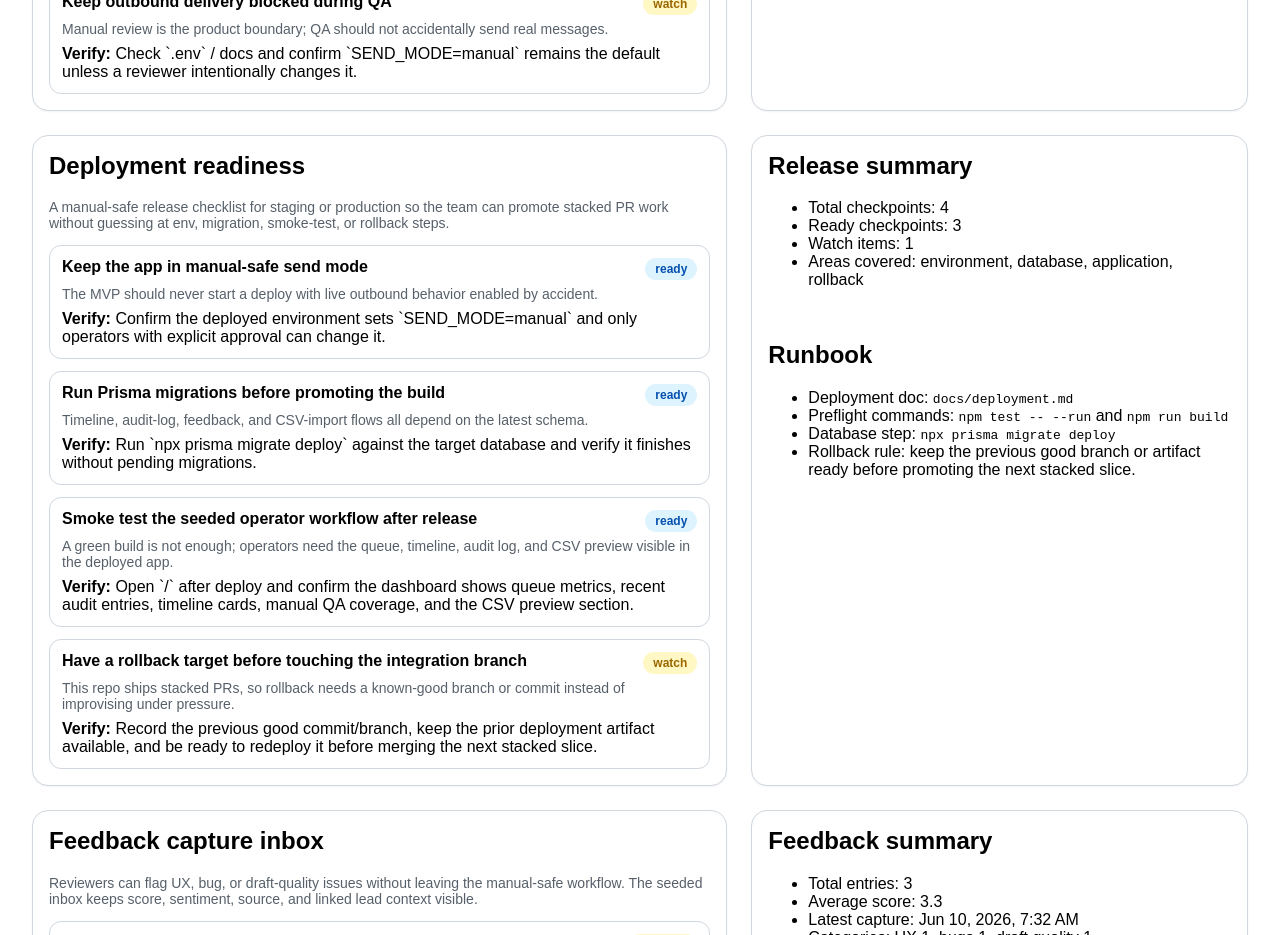
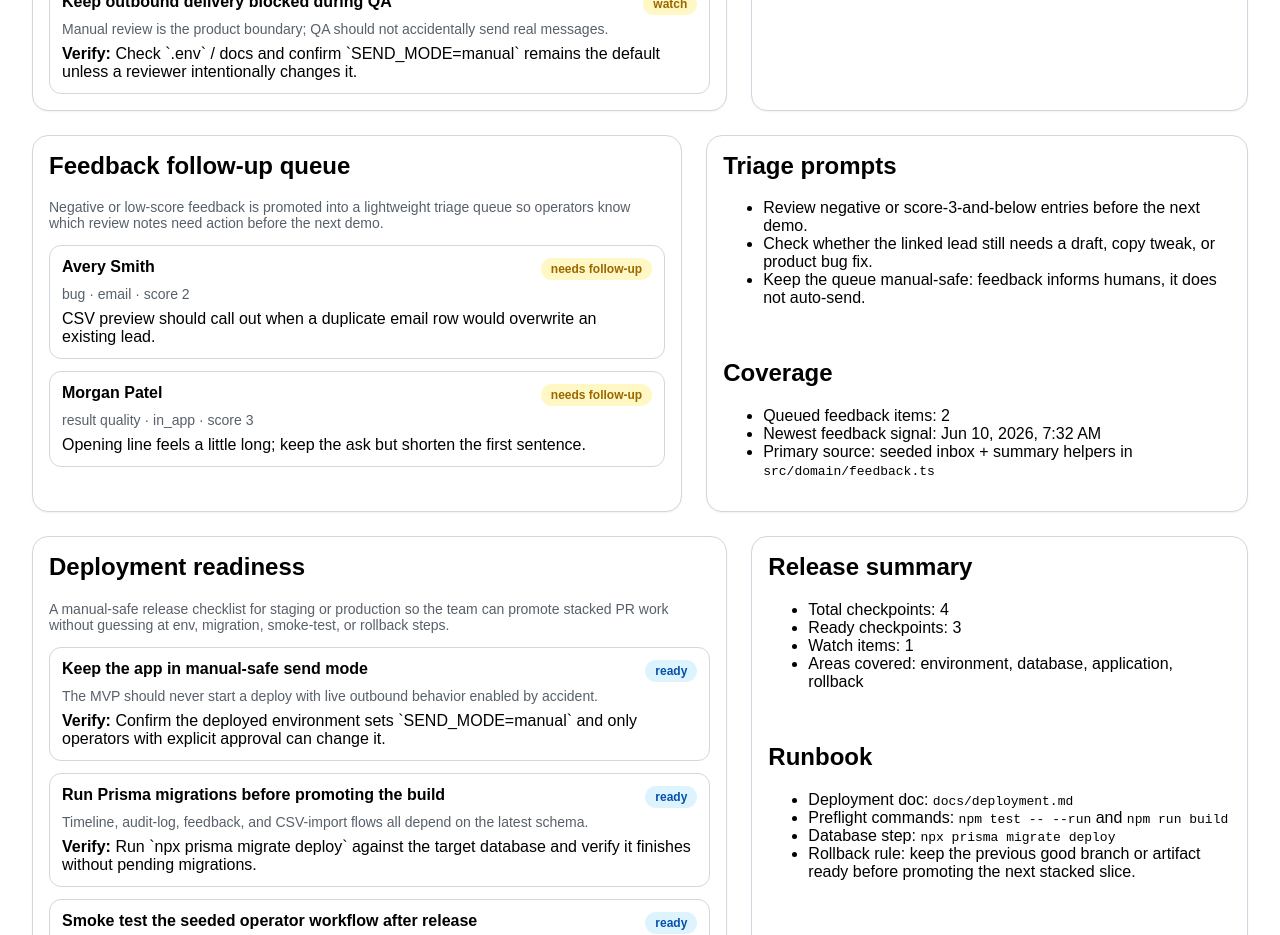
Before and after one commit to mendyraul/sales-followup-copilot, a Next.js app: page / in a window 1280 px wide. Shown: the part 2420-3355 px from the top of the page. Built offline with nearby package versions, Linux system fonts and the light colour scheme.

Commit message:
feat: add feedback follow-up queue

```diff
--- a/src/app/page.tsx
+++ b/src/app/page.tsx
@@ -8,7 +8,7 @@ import { demoLeadNotes, demoTimelineEntries } from '../data/demoTimeline';
 import { recentAuditEntries, summarizeAuditCoverage } from '../domain/audit';
 import { parseLeadCsvPreview } from '../domain/csv-import';
 import { summarizeDeploymentChecklist } from '../domain/deployment';
-import { recentFeedback, summarizeFeedback } from '../domain/feedback';
+import { feedbackNeedsAttention, recentFeedback, summarizeFeedback } from '../domain/feedback';
 import { summarizeManualQaChecklist } from '../domain/manual-qa';
 import { needsAttention } from '../domain/queue';
 import { entriesForLead, notePreview, notesForLead, summarizeTimeline } from '../domain/timeline';
@@ -19,6 +19,7 @@ const queue = needsAttention(demoLeads);
 const deploymentSummary = summarizeDeploymentChecklist(demoDeploymentChecklist);
 const feedbackSummary = summarizeFeedback(demoFeedbackEntries);
 const latestFeedback = recentFeedback(demoFeedbackEntries);
+const feedbackFollowUps = feedbackNeedsAttention(demoFeedbackEntries);
 const manualQaSummary = summarizeManualQaChecklist(demoManualQaChecklist);
 const timelineSummary = summarizeTimeline(demoTimelineEntries, demoLeadNotes);
 const csvPreview = parseLeadCsvPreview(`name,email,phone,source,status
@@ -193,6 +194,53 @@ export default function HomePage() {
               <li>Checklist doc: <code>docs/manual-qa.md</code></li>
               <li>Regression commands: <code>npm test -- --run</code> and <code>npm run build</code></li>
               <li>Leave <code>SEND_MODE=manual</code> in place for normal QA.</li>
+            </ul>
+          </div>
+        </div>
+      </section>
+
+      <section style={{ display: 'grid', gap: 24, gridTemplateColumns: '1.2fr 1fr' }}>
+        <div style={panelStyle}>
+          <h2 style={{ marginTop: 0 }}>Feedback follow-up queue</h2>
+          <p style={mutedStyle}>
+            Negative or low-score feedback is promoted into a lightweight triage queue so operators know which review notes need action before the next demo.
+          </p>
+
+          <ul style={{ listStyle: 'none', padding: 0, margin: 0, display: 'grid', gap: 12 }}>
+            {feedbackFollowUps.map((entry) => {
+              const lead = demoLeads.find((candidate) => candidate.id === entry.leadId);
+              return (
+                <li key={entry.id} style={{ border: '1px solid #d0d7de', borderRadius: 12, padding: 12 }}>
+                  <div style={{ display: 'flex', justifyContent: 'space-between', gap: 12, flexWrap: 'wrap' }}>
+                    <strong>{lead?.name ?? 'Unlinked feedback'}</strong>
+                    <span style={warningPillStyle}>needs follow-up</span>
+                  </div>
+                  <div style={{ ...mutedStyle, marginTop: 6 }}>
+                    {entry.category.replace('_', ' ')} · {entry.source} · score {entry.score ?? 'n/a'}
+                  </div>
+                  <div style={{ marginTop: 8 }}>{entry.message}</div>
+                </li>
+              );
+            })}
+          </ul>
+        </div>
+
+        <div style={{ ...panelStyle, display: 'grid', gap: 16, alignContent: 'start' }}>
+          <div>
+            <h2 style={{ marginTop: 0 }}>Triage prompts</h2>
+            <ul>
+              <li>Review negative or score-3-and-below entries before the next demo.</li>
+              <li>Check whether the linked lead still needs a draft, copy tweak, or product bug fix.</li>
+              <li>Keep the queue manual-safe: feedback informs humans, it does not auto-send.</li>
+            </ul>
+          </div>
+
+          <div>
+            <h2>Coverage</h2>
+            <ul>
+              <li>Queued feedback items: {feedbackFollowUps.length}</li>
+              <li>Newest feedback signal: {formatTimestamp(feedbackSummary.latestAt ?? '')}</li>
+              <li>Primary source: seeded inbox + summary helpers in <code>src/domain/feedback.ts</code></li>
             </ul>
           </div>
         </div>
--- a/src/domain/feedback.ts
+++ b/src/domain/feedback.ts
@@ -92,3 +92,26 @@ export function recentFeedback(records: FeedbackRecord[], limit = 3) {
     .sort((a, b) => new Date(b.createdAt).getTime() - new Date(a.createdAt).getTime())
     .slice(0, limit);
 }
+
+export function feedbackNeedsAttention(records: FeedbackRecord[]) {
+  return [...records]
+    .filter((record) => record.sentiment === 'negative' || (record.score ?? 5) <= 3)
+    .sort((a, b) => {
+      const scoreDelta = (a.score ?? 5) - (b.score ?? 5);
+      if (scoreDelta !== 0) {
+        return scoreDelta;
+      }
+
+      const sentimentRank = {
+        negative: 0,
+        neutral: 1,
+        positive: 2,
+      } satisfies Record<FeedbackSentiment, number>;
+      const sentimentDelta = sentimentRank[a.sentiment] - sentimentRank[b.sentiment];
+      if (sentimentDelta !== 0) {
+        return sentimentDelta;
+      }
+
+      return new Date(b.createdAt).getTime() - new Date(a.createdAt).getTime();
+    });
+}
```
Also changed, not shown: 3 other files (tests, documents, lock files or other folders).
